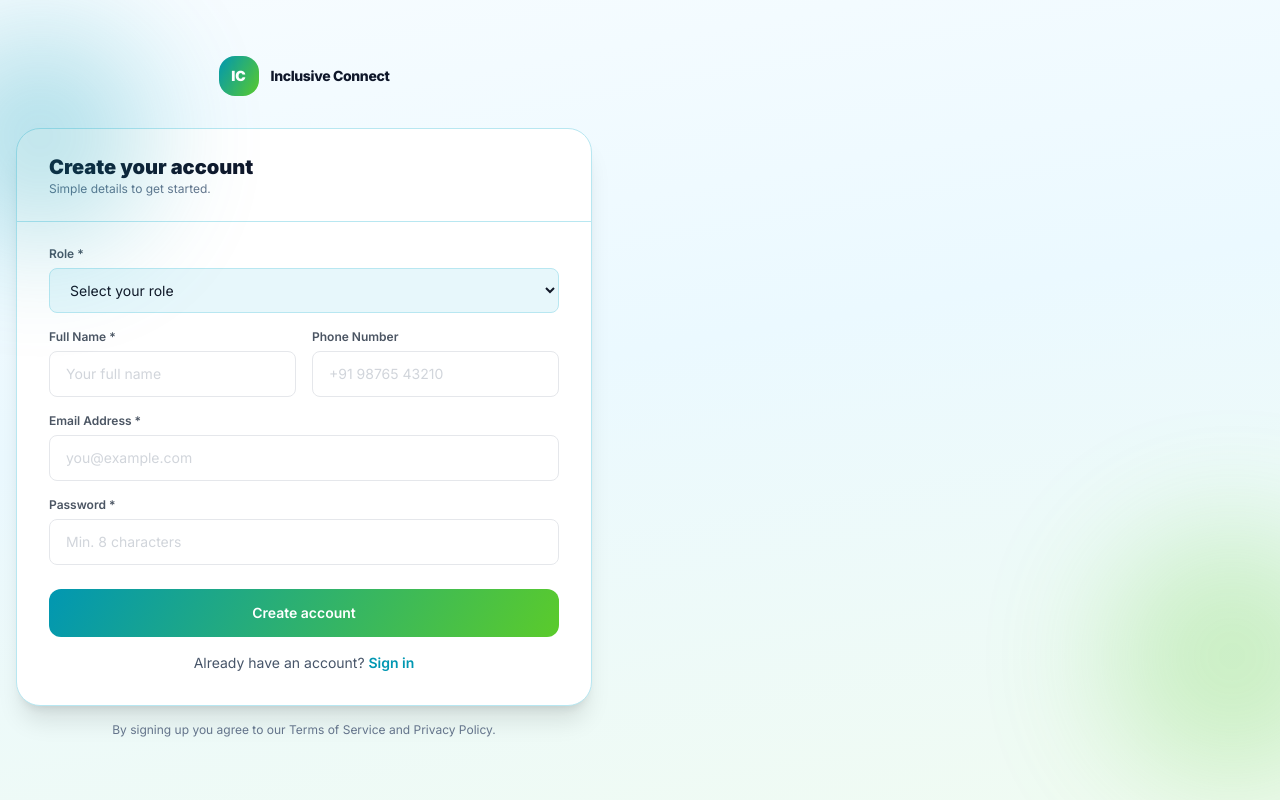
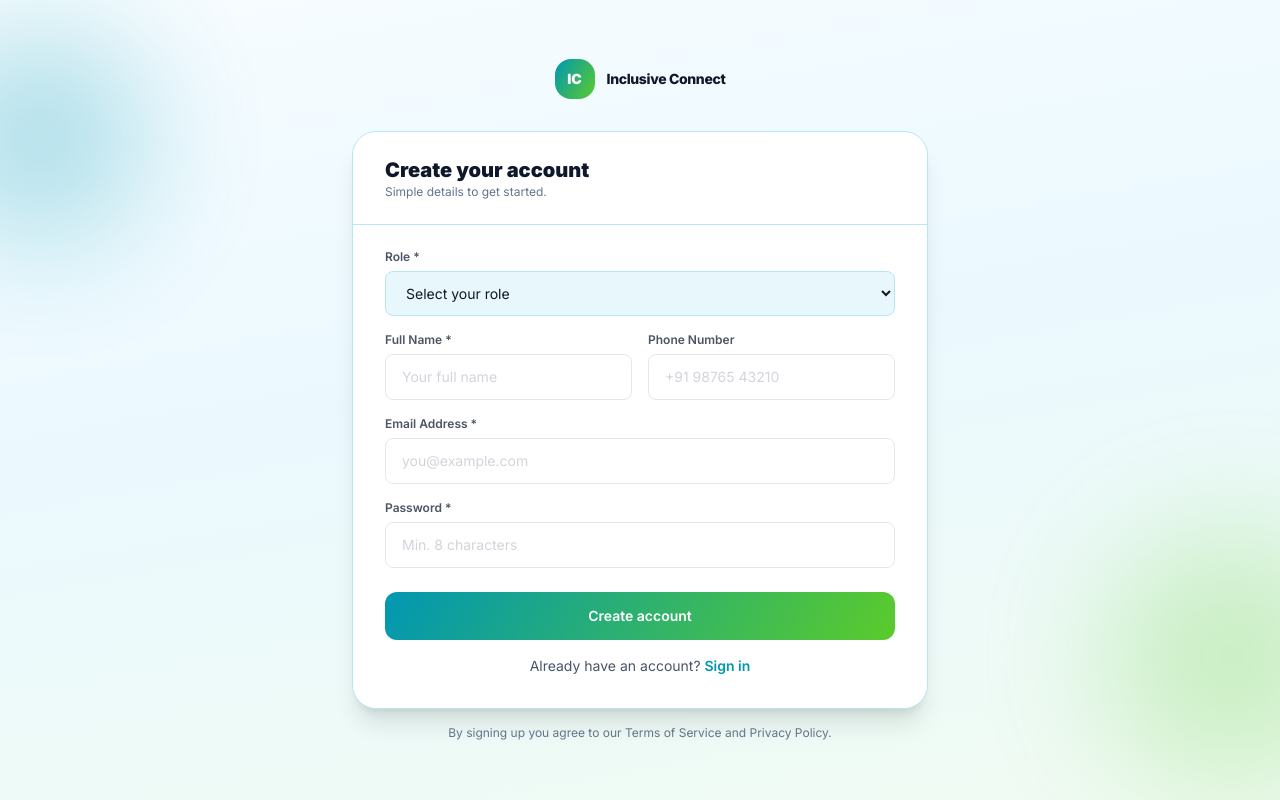
Before and after one commit to MondikallaSudhakar/AccessBridge, a React app in the folder frontend/: page /register in a window 1280 px wide. Built offline with nearby package versions, Linux system fonts and the light colour scheme; the HTML template or start-up script is replaced by a standard one.

Commit message:
signup page

```diff
--- a/frontend/src/pages/auth/Register.jsx
+++ b/frontend/src/pages/auth/Register.jsx
@@ -123,11 +123,11 @@ export default function Register() {
   const totalSteps = requiresExtraStep ? 2 : 1
 
   return (
-    <div className="relative min-h-screen overflow-hidden px-4 py-10 md:py-14" style={{ background: 'linear-gradient(170deg, #f7fcff 0%, #ebf9ff 45%, #f0fbf2 100%)' }}>
+    <div className="relative flex min-h-screen items-center justify-center overflow-hidden px-4 py-10 md:py-14" style={{ background: 'linear-gradient(170deg, #f7fcff 0%, #ebf9ff 45%, #f0fbf2 100%)' }}>
       <div className="pointer-events-none absolute -left-16 top-8 h-52 w-52 rounded-full opacity-30 blur-3xl" style={{ backgroundColor: COLORS.blue }} />
       <div className="pointer-events-none absolute -right-20 bottom-4 h-64 w-64 rounded-full opacity-25 blur-3xl" style={{ backgroundColor: COLORS.green }} />
 
-      <div className="w-full max-w-xl">
+      <div className="mx-auto w-full max-w-xl">
 
         {/* Logo */}
         <div className="mb-8 flex items-center justify-center gap-3">
```
